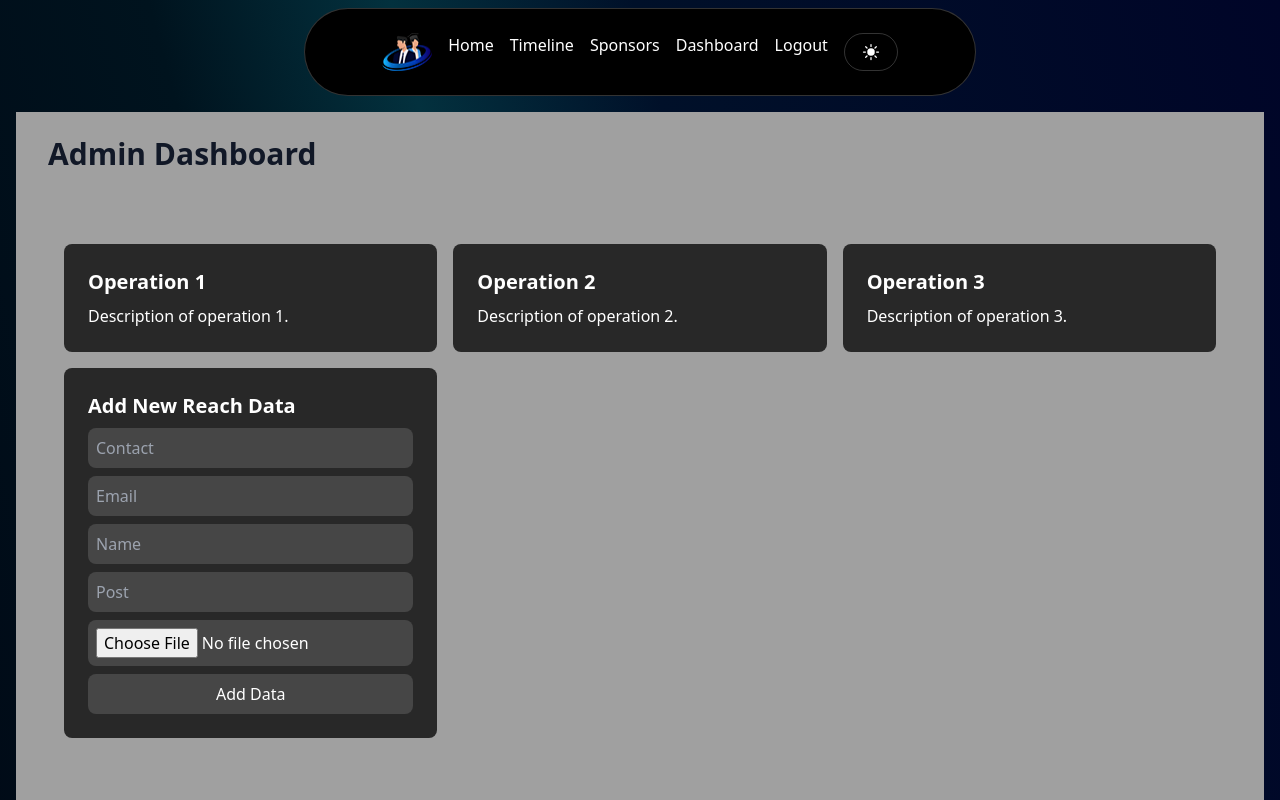
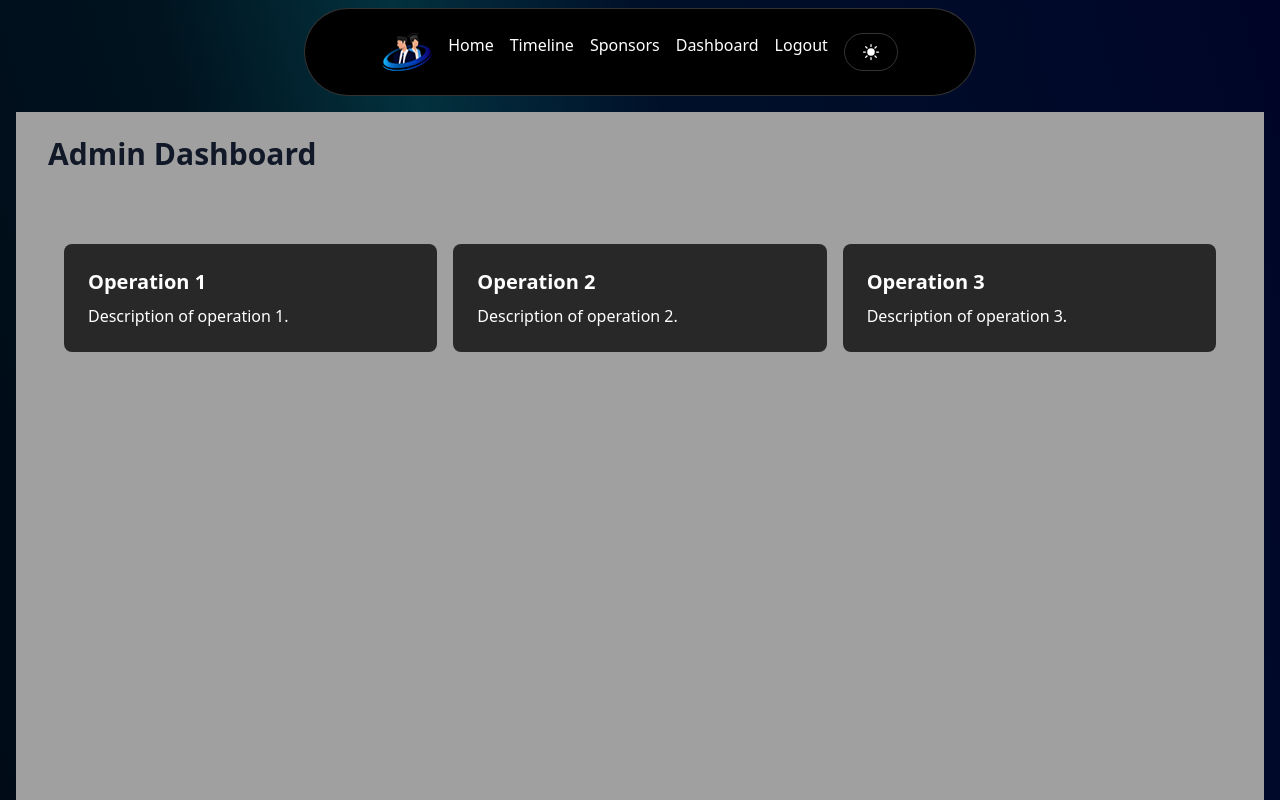
Before and after one commit to RotaractMora/RUR-Official-Website-2, a Next.js app: page /admin/dashboard in a window 1280 px wide. Shown: the top 800 px of the page. Built offline with nearby package versions, Linux system fonts and the light colour scheme; no server answers; the database is empty; sample sign-in values are in the browser's storage.

Commit message:
resolve merge conflicts final-changes branch

```diff
--- a/src/app/admin/dashboard/page.tsx
+++ b/src/app/admin/dashboard/page.tsx
@@ -1,95 +1,8 @@
 'use client';
 
-import React, { useState } from 'react';
+import React from 'react';
 import { AdminDashboardLayout } from '@/app/admin/admin-dashboard-layout';
-import { addReachUs } from '@/services/reachus.service';
 
-const AddReachDataForm: React.FC = () => {
-  const [newReachData, setNewReachData] = useState<{
-    contact: string;
-    email: string;
-    name: string;
-    post: string;
-    photo: File | null;
-  }>({
-    contact: '',
-    email: '',
-    name: '',
-    post: '',
-    photo: null,
-  });
-
-  const handleInputChange = (e: React.ChangeEvent<HTMLInputElement>) => {
-    setNewReachData({ ...newReachData, [e.target.name]: e.target.value });
-  };
-
-  const handlePhotoChange = (e: React.ChangeEvent<HTMLInputElement>) => {
-    setNewReachData({ ...newReachData, photo: e.target.files?.[0] || null });
-  };
-
-  const handleAddData = async () => {
-    try {
-      await addReachUs({
-        ...newReachData,
-        photo: newReachData.photo ? newReachData.photo.name : '',
-      });
-      setNewReachData({
-        contact: '',
-        email: '',
-        name: '',
-        post: '',
-        photo: null,
-      });
-    } catch (error) {
-      console.error('Error adding data:', error);
-    }
-  };
-
-  return (
-    <div className="bg-custom-color-800 dark:bg-custom-dark-color-800 p-6 rounded-lg">
-      <h2 className="text-xl font-bold mb-2">Add New Reach Data</h2>
-      <input
-        name="contact"
-        value={newReachData.contact}
-        onChange={handleInputChange}
-        className="bg-custom-color-700 dark:bg-custom-dark-color-700 text-white p-2 rounded-lg mb-2 w-full"
-        placeholder="Contact"
-      />
-      <input
-        name="email"
-        value={newReachData.email}
-        onChange={handleInputChange}
-        className="bg-custom-color-700 dark:bg-custom-dark-color-700 text-white p-2 rounded-lg mb-2 w-full"
-        placeholder="Email"
-      />
-      <input
-        name="name"
-        value={newReachData.name}
-        onChange={handleInputChange}
-        className="bg-custom-color-700 dark:bg-custom-dark-color-700 text-white p-2 rounded-lg mb-2 w-full"
-        placeholder="Name"
-      />
-      <input
-        name="post"
-        value={newReachData.post}
-        onChange={handleInputChange}
-        className="bg-custom-color-700 dark:bg-custom-dark-color-700 text-white p-2 rounded-lg mb-2 w-full"
-        placeholder="Post"
-      />
-      <input
-        type="file"
-        onChange={handlePhotoChange}
-        className="bg-custom-color-700 dark:bg-custom-dark-color-700 text-white p-2 rounded-lg mb-2 w-full"
-      />
-      <button
-        onClick={handleAddData}
-        className="bg-custom-color-700 dark:bg-custom-dark-color-700 text-white p-2 rounded-lg w-full hover:bg-custom-color-600 dark:hover:bg-custom-dark-color-600"
-      >
-        Add Data
-      </button>
-    </div>
-  );
-};
 const AdminDashboard: React.FC = () => {
 
 
@@ -119,7 +32,6 @@ const AdminDashboard: React.FC = () => {
                                         <p className="text-gray-700 dark:text-white">Description of operation 3.</p>
                                     </div>
 
-                                    <AddReachDataForm />
                             </div>
                         </div>
                     </div>
--- a/src/components/blocks/modals/reach-us-contact-add-update-modal.tsx
+++ b/src/components/blocks/modals/reach-us-contact-add-update-modal.tsx
@@ -55,7 +55,8 @@ function ReachUsContactAddUpdateModal({
           name: contactName,
           email: contactEmail,
           contact: contactTelContact,
-          post : contactPost
+          post : contactPost,
+          photo: 'https://via.placeholder.com/150',
       };
 
       if (contact?.id) {
```
